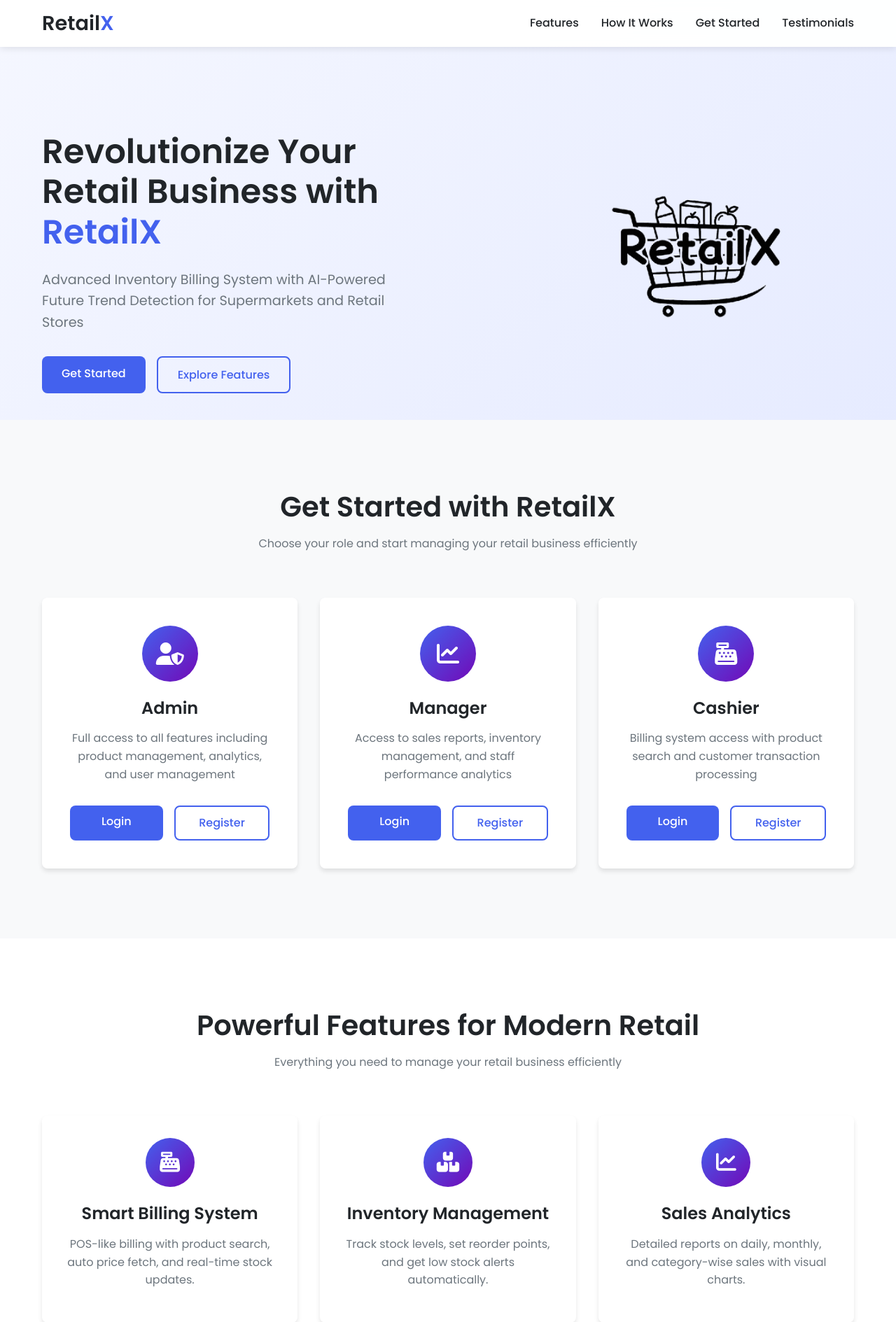
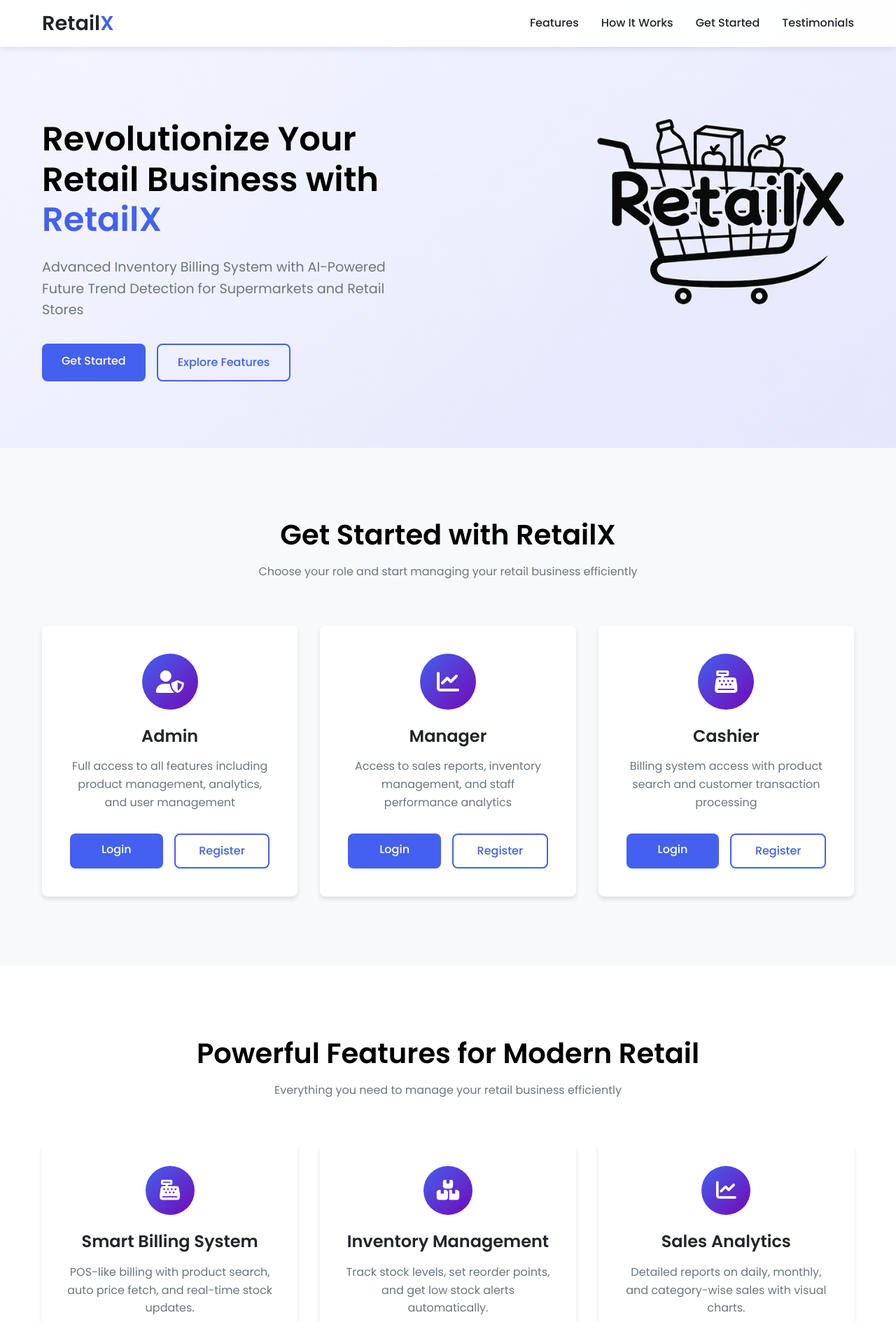
Before and after one commit to Vaibhav-Khandare/RetailX, a Django app: page / in a window 1280 px wide. Shown: the top 1889 px of the page at 70% size. Run offline with Django 5.2, Linux system fonts and the light colour scheme.

Commit message:
Modified by Ayush: Landing Page Modified Parallax Effect Added...

```diff
--- a/static/css/style.css
+++ b/static/css/style.css
@@ -5,6 +5,7 @@
     box-sizing: border-box;
 }
 
+/* ORIGINAL */
 :root {
     --primary: #4361ee;
     --primary-dark: #3a56d4;
@@ -19,6 +20,40 @@
     --box-shadow: 0 4px 6px rgba(0, 0, 0, 0.1);
     --transition: all 0.3s ease;
 }
+
+
+/* GREEN THEME */
+/* :root {
+    --primary: #16A34A;
+    --primary-dark: #15803D;
+    --secondary: #0EA5E9;
+    --accent: #F97316;
+    --light: #F0FDF4;
+    --dark: #052E16;
+    --gray: #475569;
+    --light-gray: #DCFCE7;
+    --success: #22C55E;
+    --border-radius: 10px;
+    --box-shadow: 0 6px 18px rgba(22, 163, 74, 0.12);
+    --transition: all 0.3s ease;
+} */
+
+/* YELLOW- DARK BLUE */
+/* :root {
+    --primary: #EAB308;
+    --primary-dark: #A16207;
+    --secondary: #1E3A8A;
+    --accent: #22D3EE;
+    --light: #FEFCE8;
+    --dark: #1E293B;
+    --gray: #475569;
+    --light-gray: #FEF08A;
+    --success: #16A34A;
+    --border-radius: 10px;
+    --box-shadow: 0 8px 20px rgba(234, 179, 8, 0.25);
+    --transition: all 0.3s ease;
+} */
+
 
 body {
     font-family: 'Poppins', sans-serif;
@@ -167,8 +202,9 @@ p {
 
 /* Hero Section */
 .hero {
-    padding: 150px 0 100px;
-    background: linear-gradient(135deg, #f5f7ff 0%, #e6ebff 100%);
+    padding: 150px 0 100px 0;
+    text-align: left;
+    /* background: linear-gradient(135deg, #f5f7ff 0%, #e6ebff 100%); */
 }
 
 .hero-content {
@@ -176,10 +212,14 @@ p {
     grid-template-columns: 1fr 1fr;
     gap: 4rem;
     align-items: center;
+    width: 100%;
 }
+
+
 
 .hero-text h1 {
     margin-bottom: 1.5rem;
+    color: black;
 }
 
 .hero-text h1 span {
@@ -314,6 +354,7 @@ p {
 
 .section-header h2 {
     margin-bottom: 1rem;
+    color: black;
 }
 
 .section-header p {
@@ -465,10 +506,39 @@ section {
 
 .step-content h3 {
     margin-bottom: 0.5rem;
+    color: black;
+
 }
 
 .step-content p {
     color: var(--gray);
+}
+
+.parallax {
+  height: 80vh;
+  background-attachment: fixed;
+  background-size: cover;
+  background-position: center;
+  display: flex;
+  flex-direction: column;
+  align-items: center;
+  justify-content: center;
+  color: white;
+  text-align: center;
+}
+
+.parallax .connect-us {
+    color: #212529;
+}
+
+/* BACKGROUND IMAGES */
+.parallax-1 {
+  background-image: url("/static/IMAGES/img2.jpg");
+
+}
+
+.parallax-2 {
+  background-image: url("/static/IMAGES/RetailX-side-logo.png");
 }
 
 /* Testimonials */
--- a/templates/index.html
+++ b/templates/index.html
@@ -33,6 +33,7 @@
     </nav>
 
     <!-- Hero Section -->
+    <section class="parallax parallax-2">
         <section class="hero" style="height: 600px;">
             <div class="container">
                 <div class="hero-content">
@@ -44,13 +45,14 @@
                             <a href="#features" class="btn secondary">Explore Features</a>
                         </div>
                     </div>
-                <div class="hero-image">
+                    <!-- <div class="hero-image">
                         <div id="logo-l" style="width: 450px; height: 450px;">
                         <img src="static/images/bgremoved.png" style="height: 450px; width: 450px;">
                         </div>
+                    </div> -->
                 </div>
             </div>
-        </div>
+        </section>
     </section>
 
     <!-- Login Options Section -->
@@ -153,6 +155,11 @@
     </section>
 
     <!-- How It Works Section -->
+    <section class="parallax parallax-1">
+        <!-- <div class="connect-us">
+            <h2>Connect With Us</h2>
+        </div> -->
+        <!-- </section> -->
         <section id="how-it-works" class="how-it-works">
             <div class="container">
                 <div class="section-header">
@@ -190,6 +197,7 @@
                     </div>
                 </div>
             </div>
+        </section>
     </section>
 
     <!-- Testimonials -->
```
Also changed, not shown: static/images/RetailX-side-logo.png (added), static/images/img1.jpg (added), static/images/img2.jpg (added). Lines whose indentation alone changed are shown as unchanged.
